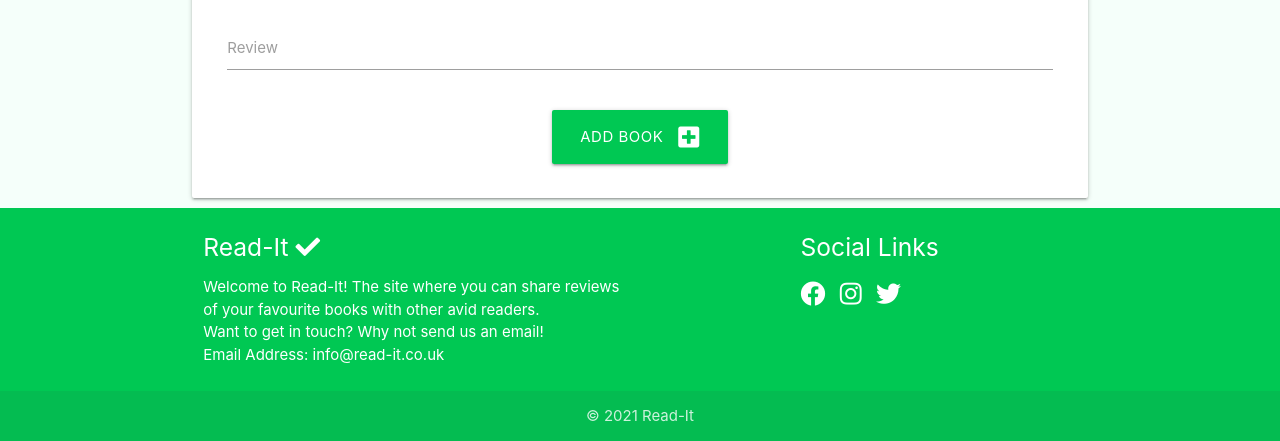
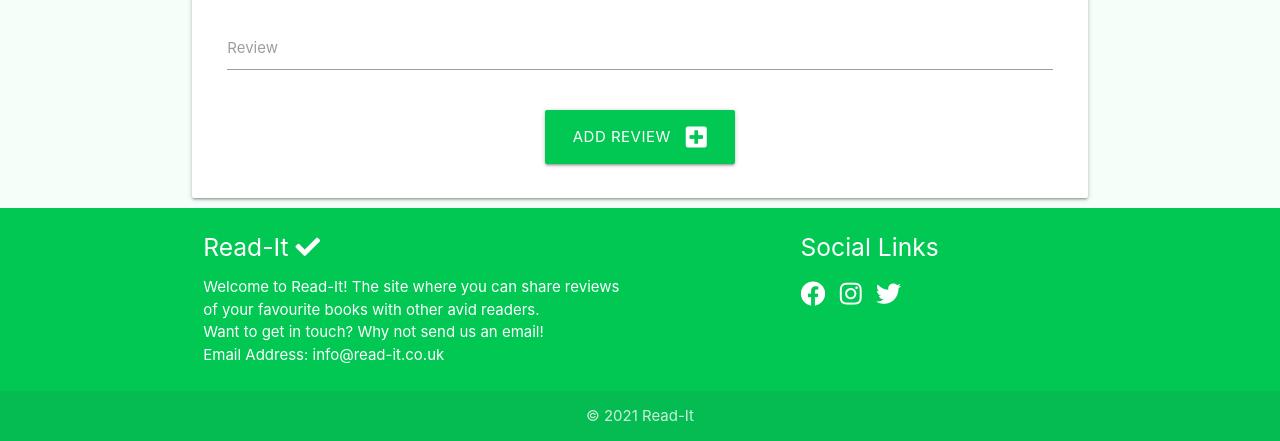
Before and after one commit to taybro23/Read-It-MS3, a Flask app: page /add-book in a window 1280 px wide. Shown: the part 825-1266 px from the top of the page. Run offline with Flask 2, Linux system fonts and the light colour scheme; the visitor is signed in with stand-in values (Sample User, id 1); data that the repository does not hold is empty; some libraries are stand-ins or nearby versions.

Commit message:
Button text changed to word review.

```diff
--- a/templates/add-book.html
+++ b/templates/add-book.html
@@ -76,7 +76,7 @@
             <div class="row">
                 <div class="col s12 center-align">
                     <button type="submit" class="btn-large grn-btn green accent-4 text-shadow waves-effect waves-light">
-                        Add Book <i class="fas fa-plus-square right"></i>
+                        Add Review <i class="fas fa-plus-square right"></i>
                     </button>
                 </div>
             </div>
--- a/templates/edit-book.html
+++ b/templates/edit-book.html
@@ -97,7 +97,7 @@
                         Cancel <i class="fas fa-times-circle right"></i>
                     </a>
                     <button type="submit" class="btn-large green accent-4 text-shadow waves-effect waves-light">
-                        Edit Book <i class="fas fa-plus-square right"></i>
+                        Edit Review <i class="fas fa-plus-square right"></i>
                     </button>
                 </div>
             </div>
```
